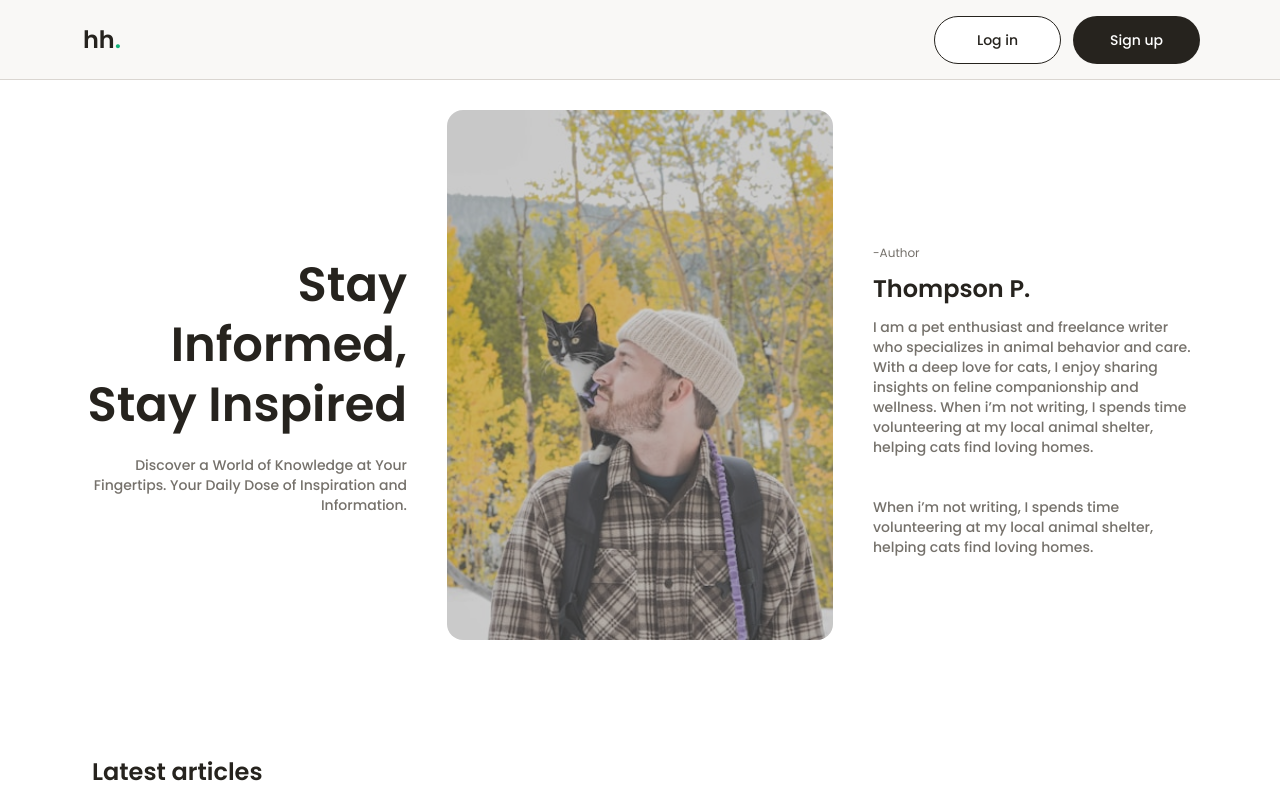
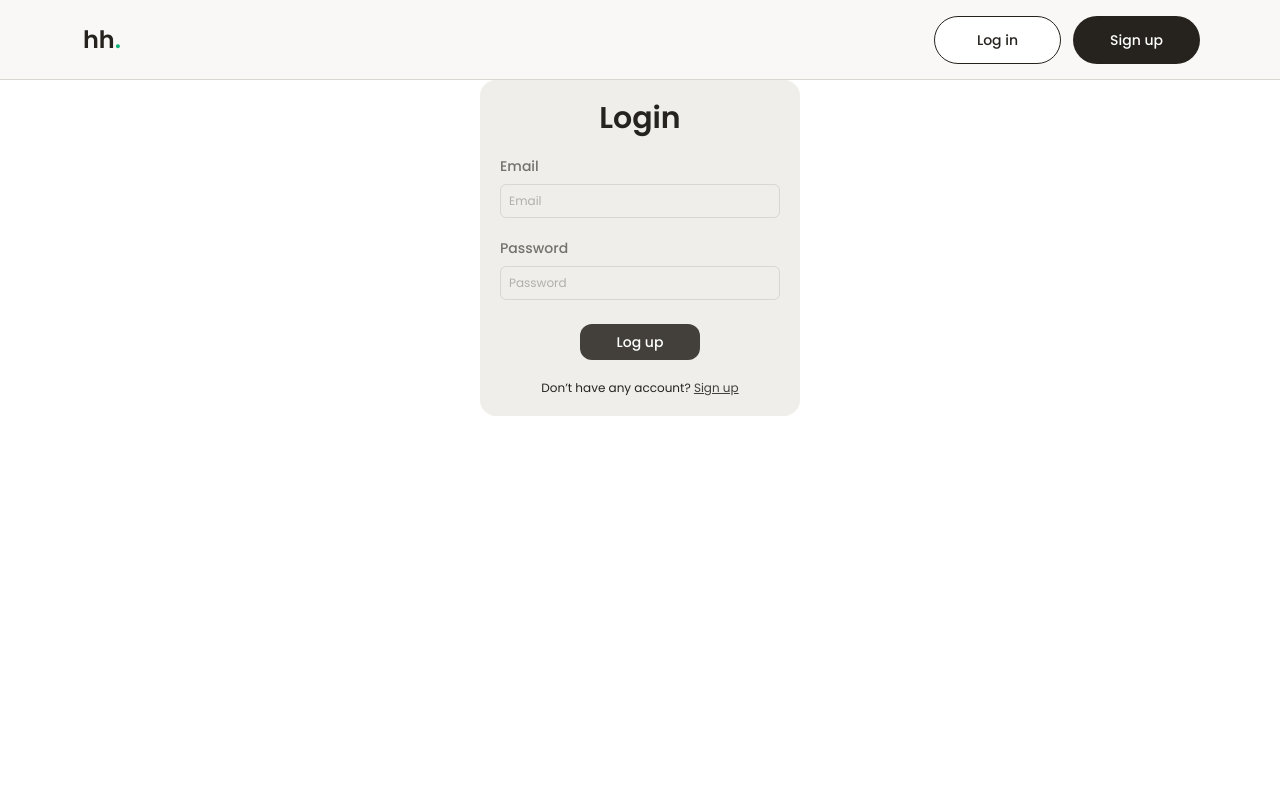
Before and after one commit to parallell99/husky-page, a React (Vite) app: page /login in a window 1280 px wide. Shown: the top 800 px of the page. Built offline with nearby package versions, Linux system fonts and the light colour scheme.

Commit message:
feat: implement routing with Home, Login, and Signup pages; update App component and add new dependencies

```diff
--- a/package.json
+++ b/package.json
@@ -17,9 +17,11 @@
     "@tailwindcss/vite": "^4.1.18",
     "class-variance-authority": "^0.7.1",
     "clsx": "^2.1.1",
+    "install": "^0.13.0",
     "lucide-react": "^0.562.0",
     "react": "^19.2.0",
     "react-dom": "^19.2.0",
+    "react-router-dom": "^7.12.0",
     "tailwind-merge": "^3.4.0",
     "tailwindcss": "^4.1.18"
   },
--- a/src/App.jsx
+++ b/src/App.jsx
@@ -1,18 +1,22 @@
-import Navbar from './components/Navbar.jsx'
-import Hero from './components/Hero.jsx'
-import Footer from './components/Footer.jsx'
-import ArticleSection from './components/ArticleSection.jsx'
+import Home from './components/page/Home.jsx'
+import Login from './components/page/Login.jsx'
+import Signup from './components/page/Signup.jsx'
+import { BrowserRouter as Router, Routes, Route } from 'react-router-dom'
 import './App.css'
+
 
 function App() {
 
 
   return (
     <>
-    <Navbar />
-    <Hero />
-    <ArticleSection />
-    <Footer />
+    <Router>
+      <Routes>
+        <Route path="/" element={<Home />} />
+        <Route path="/login" element={<Login />} />
+        <Route path="/signup" element={<Signup />} />
+      </Routes>
+    </Router>
     </>
   )
 }
--- /dev/null
+++ b/src/components/page/Home.jsx
@@ -0,0 +1,17 @@
+import Navbar from "../Navbar";
+import Hero from "../Hero";
+import ArticleSection from "../ArticleSection";
+import Footer from "../Footer";
+
+function Home() {
+    return (
+        <>
+            <Navbar />
+            <Hero />
+            <ArticleSection />
+            <Footer />
+        </>
+    )
+}
+
+export default Home;
--- /dev/null
+++ b/src/components/page/Login.jsx
@@ -0,0 +1,51 @@
+import Navbar from "../Navbar";
+import { useState } from "react";
+
+
+
+
+function Login() {
+    const [email, setEmail] = useState("");
+    const [password, setPassword] = useState("");
+
+
+
+    const handleLogin = (e) => {
+        e.preventDefault();
+        console.log(email, password);
+
+    }
+
+
+
+    return (
+        <>
+            <Navbar />
+            <div className="flex flex-col items-center justify-center mt-20">
+                <div className=" bg-brown-200 w-80 rounded-2xl p-5">
+                    <h1 className="text-3xl font-semibold text-center pb-5">Login</h1>
+                    <form onSubmit={handleLogin}>
+                        <div className="flex flex-col gap-2">
+                            <label htmlFor="email" className="text-sm font-medium text-brown-400 ">Email</label>
+                            <input type="email" placeholder="Email" className="w-full p-2 rounded-md border border-brown-300 text-xs text-brown-400 " value={email} onChange={(e) => setEmail(e.target.value)} />
+
+                        </div>
+                        <div className="flex flex-col gap-2">
+                            <label htmlFor="password" className="text-sm font-medium text-brown-400 pt-5">Password</label>
+                            <input type="password" placeholder="Password" className="w-full p-2 rounded-md border border-brown-300 text-xs text-brown-400" value={password} onChange={(e) => setPassword(e.target.value)} />
+
+                        </div>
+                        <div className="flex justify-center">
+                            <button type="submit" className="w-30 bg-brown-500 rounded-xl text-white text-sm font-medium py-2 mt-6">Log up</button>
+                        </div>
+                    </form>
+                    <p className="text-xs text-center pt-5">Don’t have any account? <span className="text-brown-500 underline text-xs">Sign up</span></p>
+                </div>
+
+            </div>
+
+        </>
+    );
+}
+
+export default Login;
--- /dev/null
+++ b/src/components/page/Signup.jsx
@@ -0,0 +1,11 @@
+import Navbar from "../Navbar";
+
+function Signup() {
+    return (
+        <>
+            <h1>Signup</h1>
+        </>
+    )
+}
+
+export default Signup;
```
Also changed, not shown: src/components/page/CadDetail.jsx (added), 1 other file (tests, documents, lock files or other folders).
